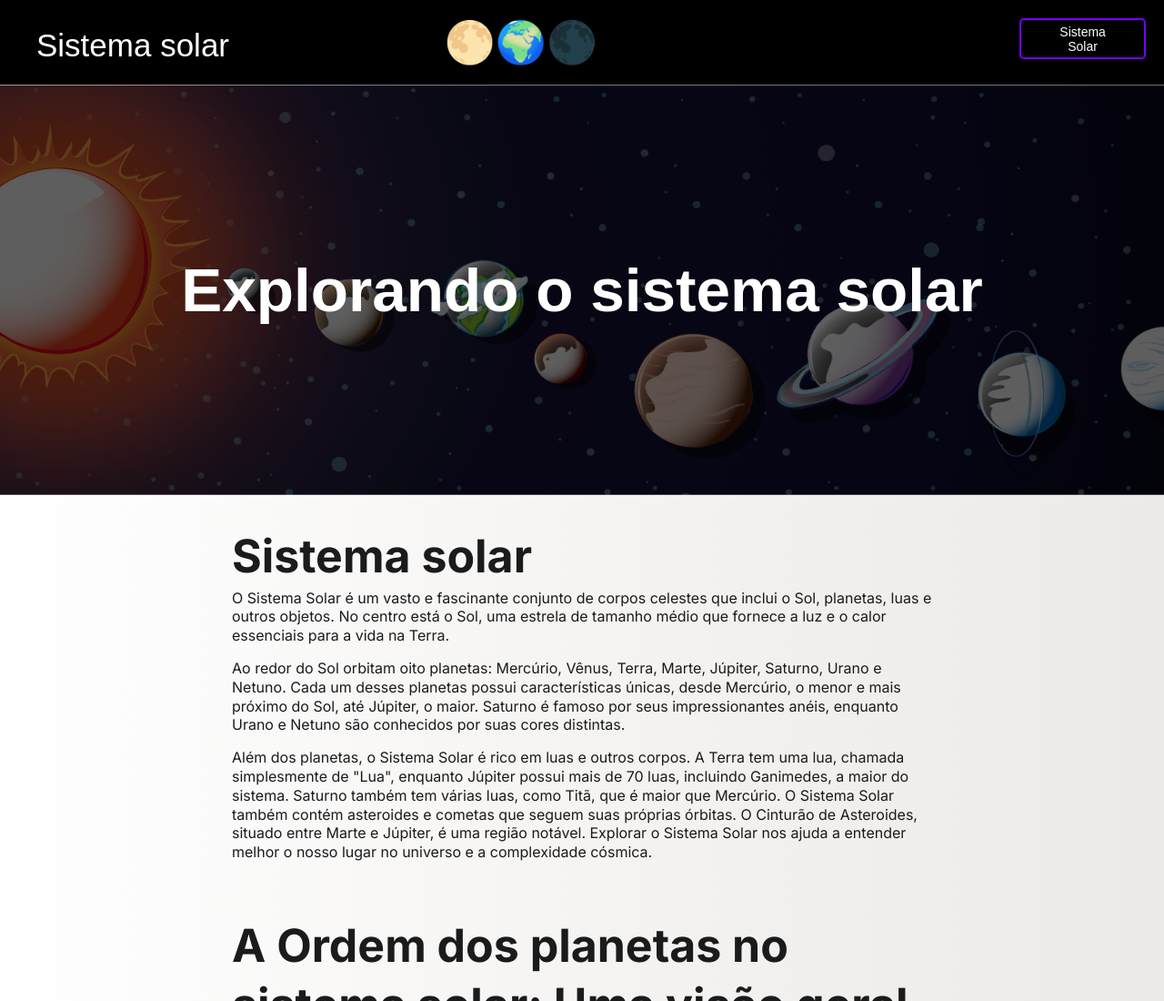
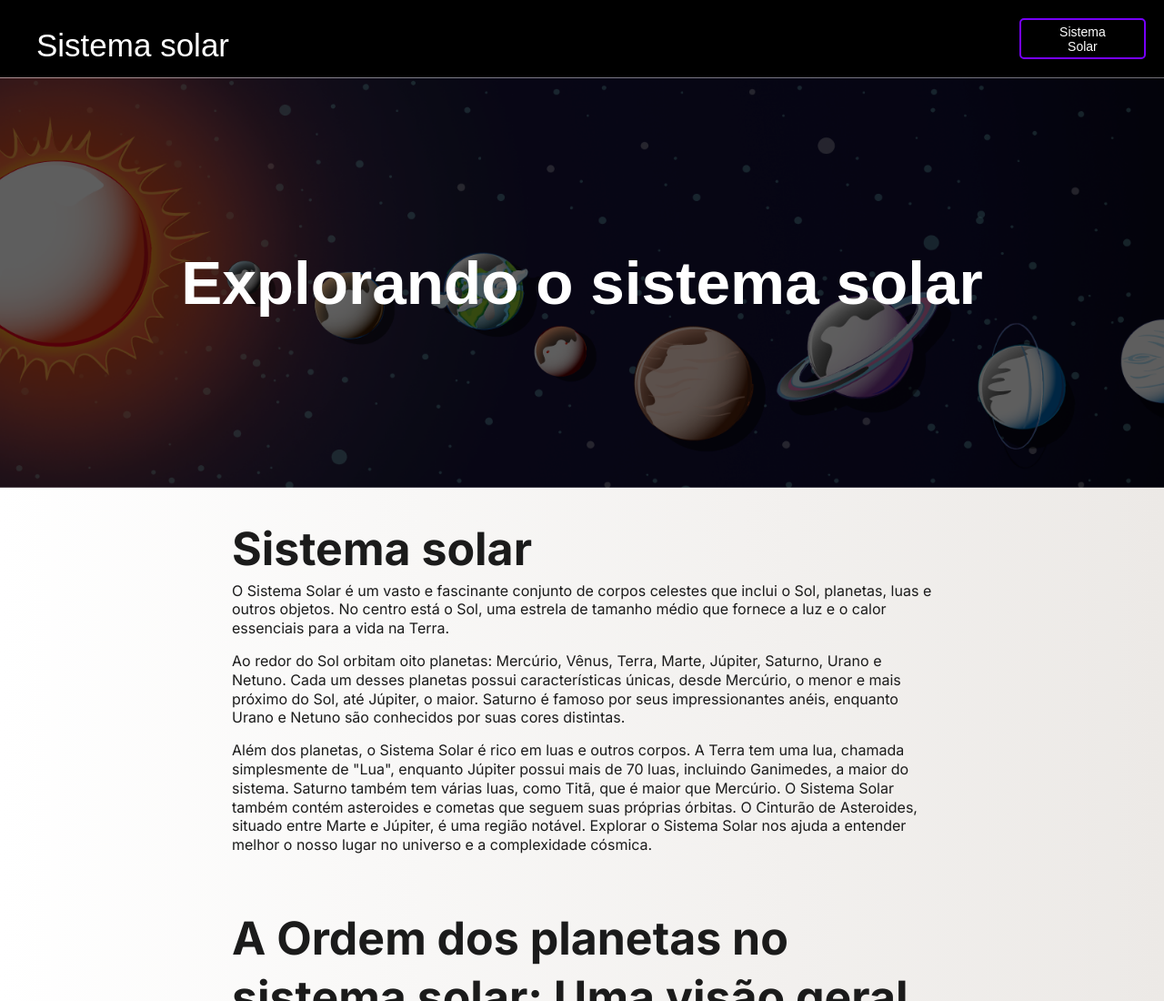
Before and after one commit to iancalegari/Estudo-site-simples, a plain HTML site: page index.html in a window 1280 px wide. Shown: the top 1100 px of the page at 91% size. Drawn offline with Linux system fonts and the light colour scheme; a web font is replaced by a local one.

Commit message:
1.0.6 Removendo emojis superiores

```diff
--- a/index.html
+++ b/index.html
@@ -10,7 +10,7 @@
   <body>
     <div class="header">
       <div class="titulopagina">Sistema solar</div>
-      <div class="emojiplaneta">🌕🌍🌑</div>
+      <!-- <div class="emojiplaneta">🌕🌍🌑</div> -->
       <button id="Botao">Sistema Solar</button>
     </div>
     <!--                                                                       -->
--- a/style.css
+++ b/style.css
@@ -48,13 +48,13 @@ body {
   width: 100%;
 }
 
-.emojiplaneta {
+/* .emojiplaneta {
   position: relative;
   top: 0px;
   left: -82px;
   font-size: 45px;
   width: 100%;
-}
+} */
 
 .imagemcontainer {
   display: flex;
@@ -144,9 +144,9 @@ button {
   border-radius: 5px;
   border: 2px solid rgb(119, 0, 255);
   font-size: 14px;
-  font-weight: 100px;
+  font-weight: 50px;
   height: 45px;
-  width: 245px;
+  width: 150px;
   padding-right: auto;
   background: transparent;
   color: #fff;
```
